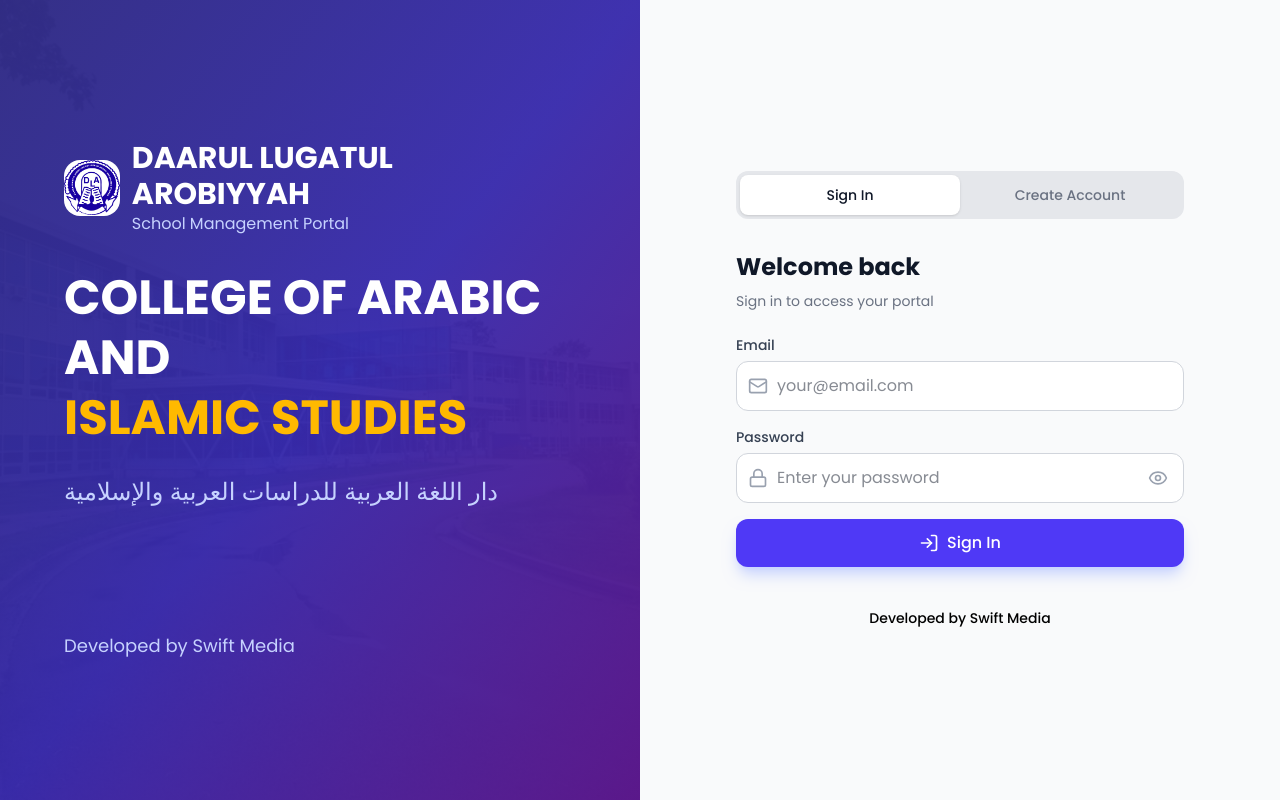
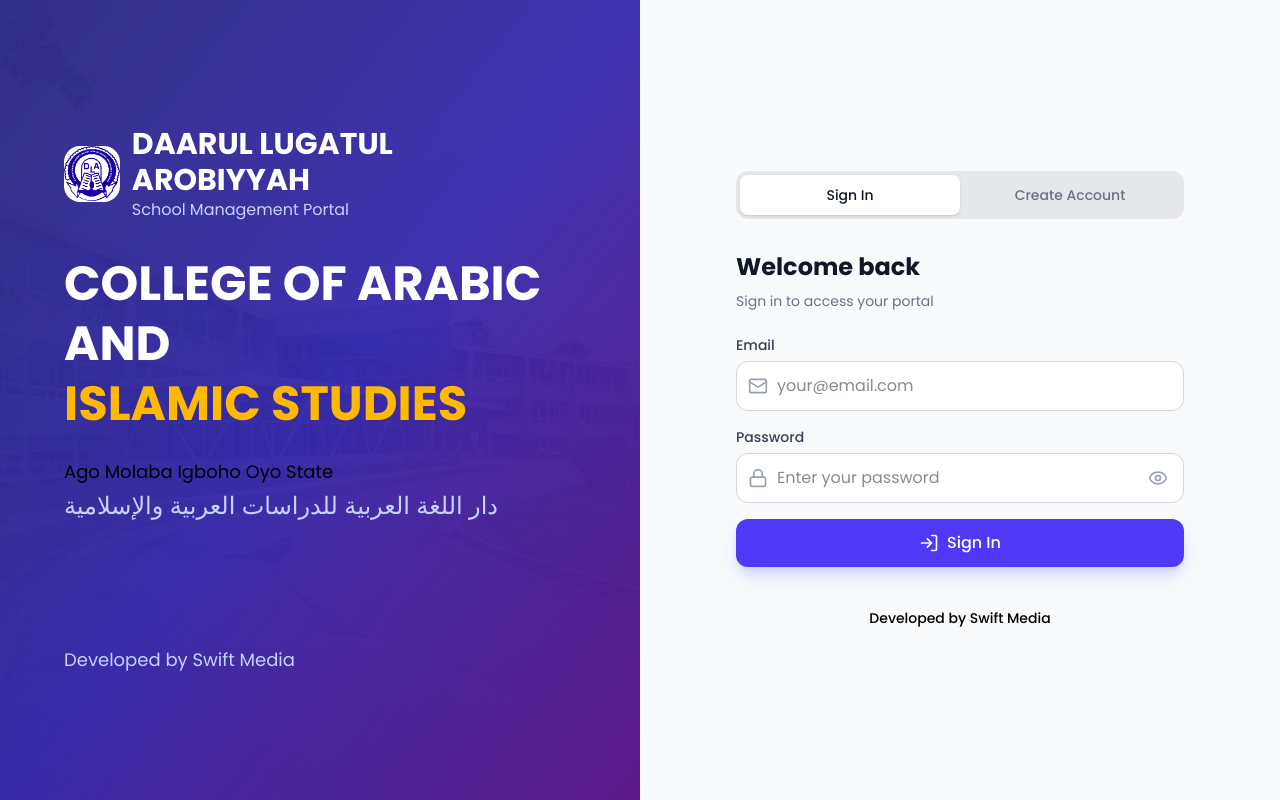
Before and after one commit to SwiftCodes01/result-portal, a React (Vite) app: page / in a window 1280 px wide. Built offline with nearby package versions, Linux system fonts and the light colour scheme; no server answers.

Commit message:
Update LoginPage.tsx

```diff
--- a/src/pages/LoginPage.tsx
+++ b/src/pages/LoginPage.tsx
@@ -110,6 +110,7 @@
               COLLEGE OF ARABIC AND <br />
               <span className="text-amber-400">ISLAMIC STUDIES</span>
             </h2>
+            <p className="text-lg">Ago Molaba Igboho Oyo State</p>
             <p className="text-indigo-200 text-2xl leading-relaxed max-w-md">
               دار اللغة العربية للدراسات العربية والإسلامية
             </p>
```
